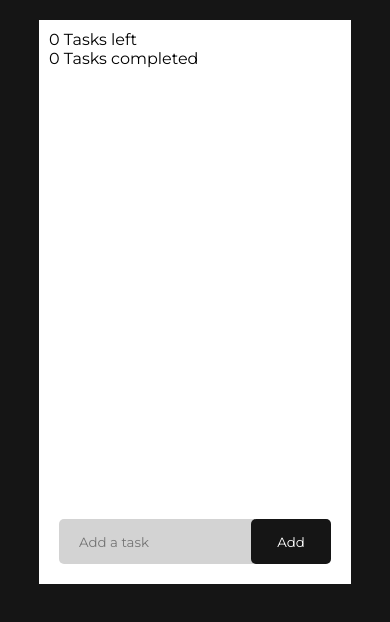
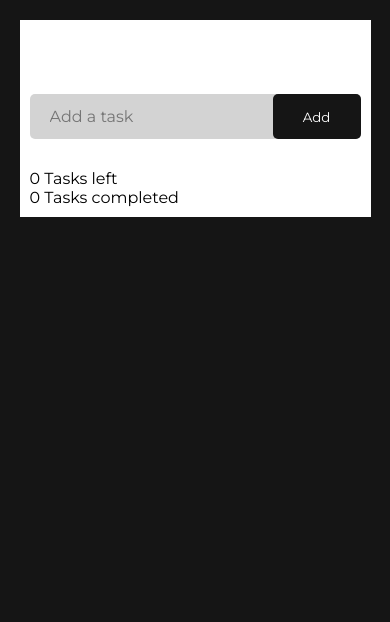
Before and after one commit to SemMTM/todo-list, a plain HTML site: page index.html in a window 390 px wide. Drawn offline with Linux system fonts and the light colour scheme.

Commit message:
more mobile view tests

```diff
--- a/assets/css/style.css
+++ b/assets/css/style.css
@@ -11,6 +11,10 @@ body, html {
     padding: 0;
     margin: 0;
     font-family: 'Montserrat', sans-serif;
+}
+
+input {
+    font-size: 16px;
 }
 
 body {
@@ -171,6 +175,11 @@ li span:hover {
 
 /* Media Query for mobile */
 @media screen and (max-width: 425px) {
+    h1 {
+        font-size: 21px;
+        padding-bottom: 9px;
+    }
+
     #outerContainer {
         flex-direction: column;
         margin: 0;
@@ -180,21 +189,18 @@ li span:hover {
     #mainContainer {
         box-sizing: border-box;
         margin: 0;
-        padding: 20px;
-        width: 80%;
-        min-height: 60vh;
+        padding: 10px;
+        width: 90%;
         position: relative;
         display: flex;
         flex-direction: column;
         border-radius: 0px;
+        margin-top: 20px;
     }
 
     #row {
         box-sizing: border-box;
-        margin-top: auto;
         margin-bottom: 0;
-        position: sticky;
-        bottom: 60px;
     }
 
     #tasksCounter {
@@ -202,8 +208,8 @@ li span:hover {
         border-radius: 0;
         box-sizing: border-box;
         order: 0;
-        width: 80%;
+        width: 90%;
         align-self: center;
-        margin-top: 20px;
+        margin-top: 0px;
     }
 }
--- a/index.html
+++ b/index.html
@@ -13,14 +13,6 @@
 
 <body>
     <main id="outerContainer">
-
-        <!-- Tasks Counter -->
-        <div id="tasksCounter">
-            <span><span id="tasksLeft"></span> Tasks left</span>
-            <br>
-            <span><span id="tasksCompleted"></span> Tasks completed</span>
-        </div>
-
         <!-- Main tasks list section -->
         <div id="mainContainer">
             <div>
@@ -41,6 +33,13 @@
                 <button id="addBtn" onclick="addTask()">Add</button>
             </div>
         </div>
+
+                <!-- Tasks Counter -->
+        <div id="tasksCounter">
+            <span><span id="tasksLeft"></span> Tasks left</span>
+            <br>
+            <span><span id="tasksCompleted"></span> Tasks completed</span>
+        </div>
     </main>
 
     <!-- Scripts -->
```
